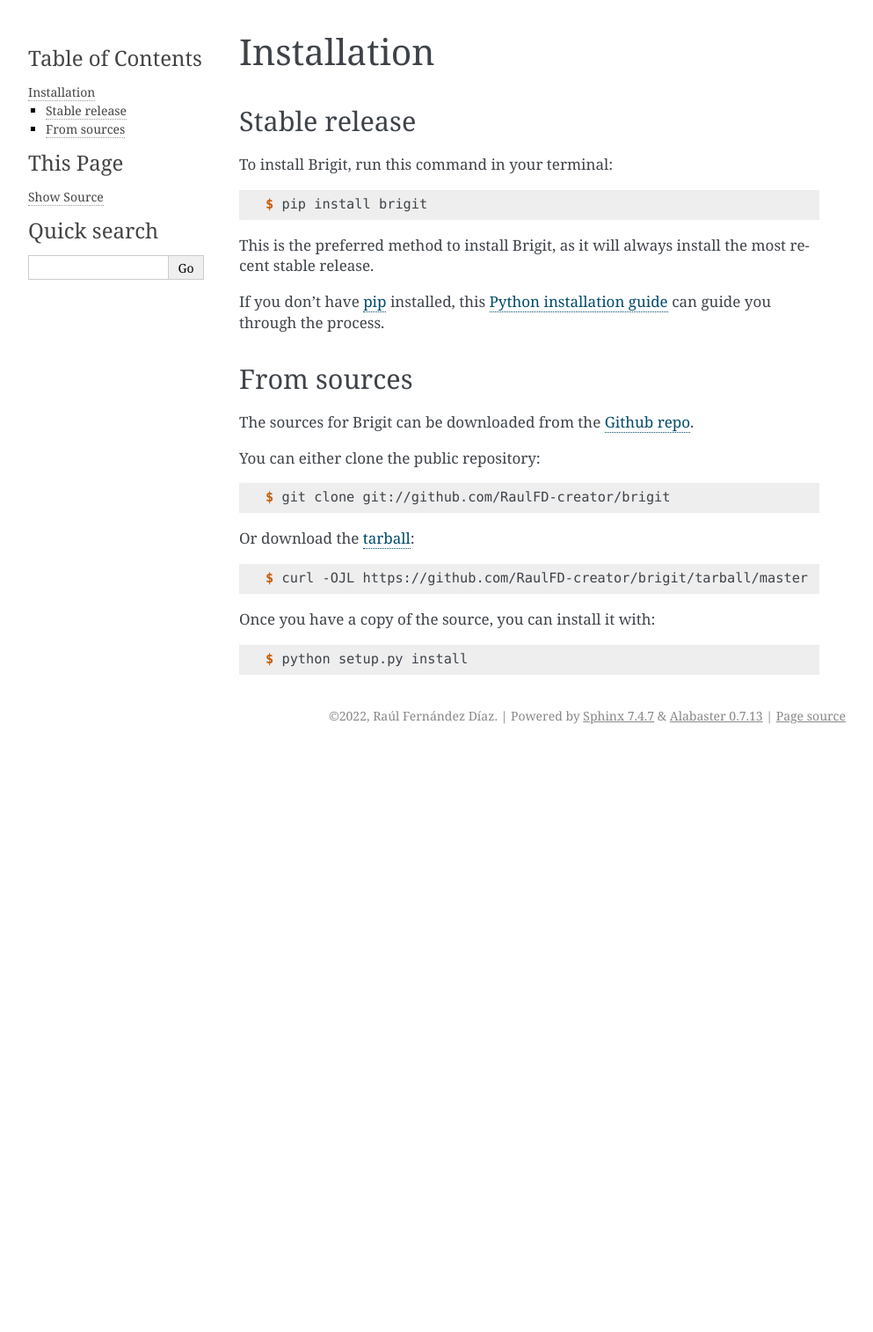
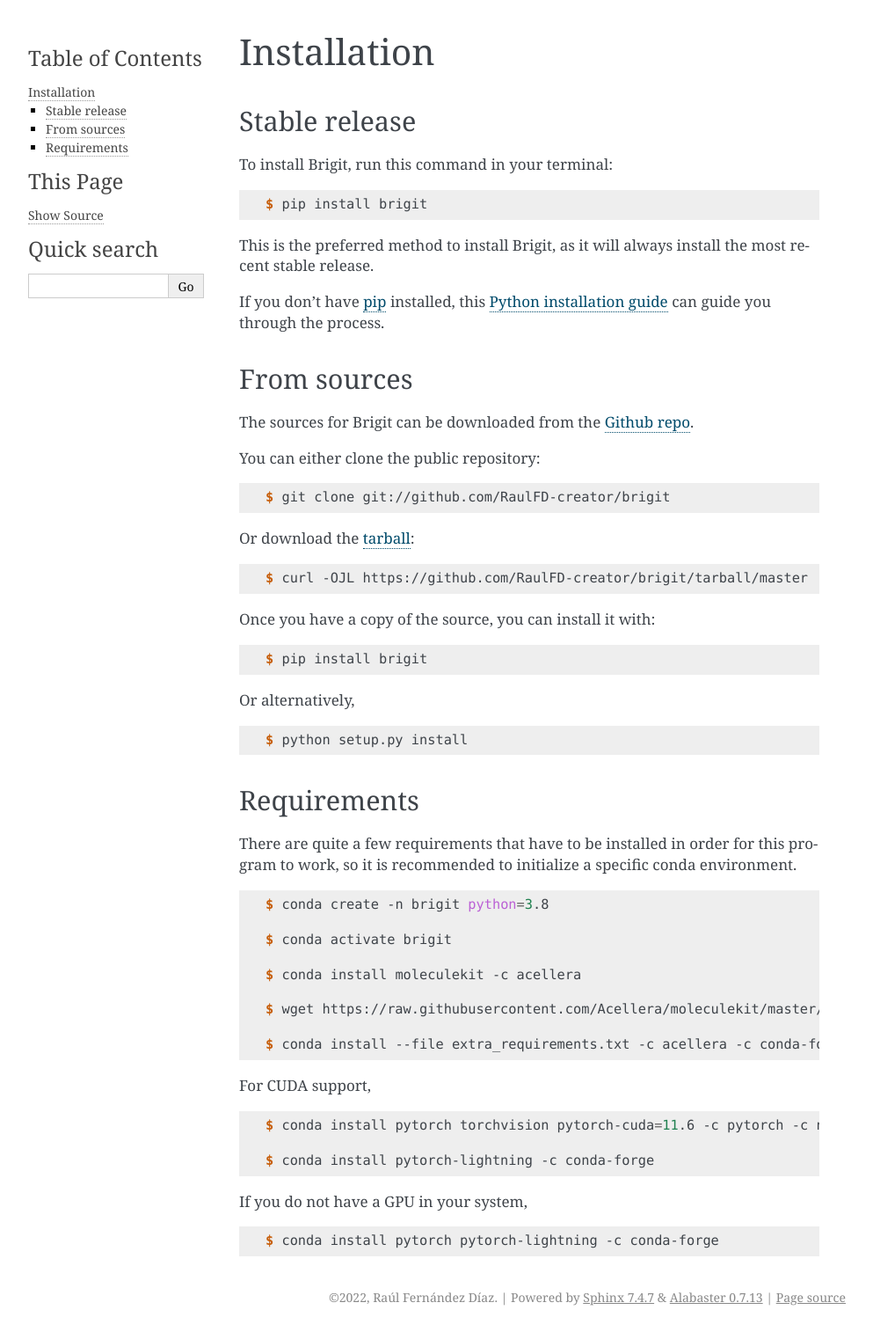
Before and after one commit to RaulFD-creator/biobrigit, a Sphinx documentation site: the page built from docs/installation.rst, in a window 1280 px wide. Shown: the whole page at 88% size, without its empty margins (148-1141 px from the left). Built offline with Sphinx 7.4.7, drawn with Linux system fonts in a browser that asks for light colours; before the commit the page ends 900 px from its top, so only the background shows below that.

```diff
--- a/docs/installation.rst
+++ b/docs/installation.rst
@@ -44,8 +44,48 @@ Once you have a copy of the source, you can install it with:
 
 .. code-block:: console
 
+    $ pip install brigit
+
+Or alternatively,
+
+.. code-block:: console
+
     $ python setup.py install
 
 
 .. _Github repo: https://github.com/RaulFD-creator/brigit
 .. _tarball: https://github.com/RaulFD-creator/brigit/tarball/master
+
+Requirements
+------------
+
+There are quite a few requirements that have to be installed
+in order for this program to work, so it is recommended to
+initialize a specific conda environment.
+
+.. code-block:: console
+
+    $ conda create -n brigit python=3.8
+
+    $ conda activate brigit
+
+    $ conda install moleculekit -c acellera
+
+    $ wget https://raw.githubusercontent.com/Acellera/moleculekit/master/extra_requirements.txt
+
+    $ conda install --file extra_requirements.txt -c acellera -c conda-forge
+
+
+For CUDA support,
+
+.. code-block:: console
+
+    $ conda install pytorch torchvision pytorch-cuda=11.6 -c pytorch -c nvidia
+
+    $ conda install pytorch-lightning -c conda-forge
+
+If you do not have a GPU in your system,
+
+.. code-block:: console
+
+    $ conda install pytorch pytorch-lightning -c conda-forge
--- a/setup.py
+++ b/setup.py
@@ -38,6 +38,7 @@ setup(
     license="BSD license",
     long_description=readme + '\n\n' + history,
     include_package_data=True,
+    package_data={'': ['*.ckpt', '*.json']},
     keywords='brigit',
     name='brigit',
     packages=find_packages(include=['brigit', 'brigit.*']),
```
Also changed, not shown: 6 other files.
